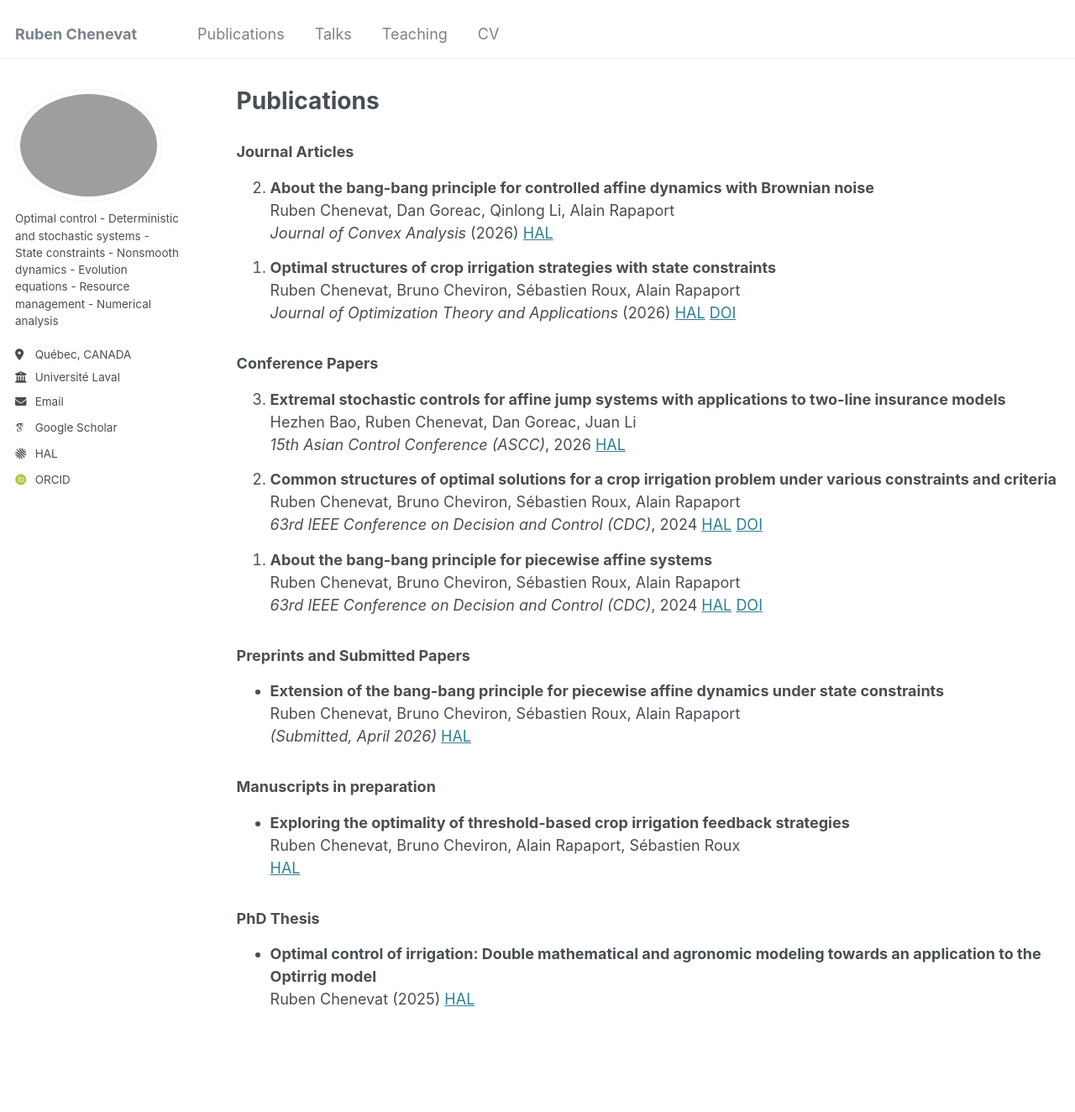
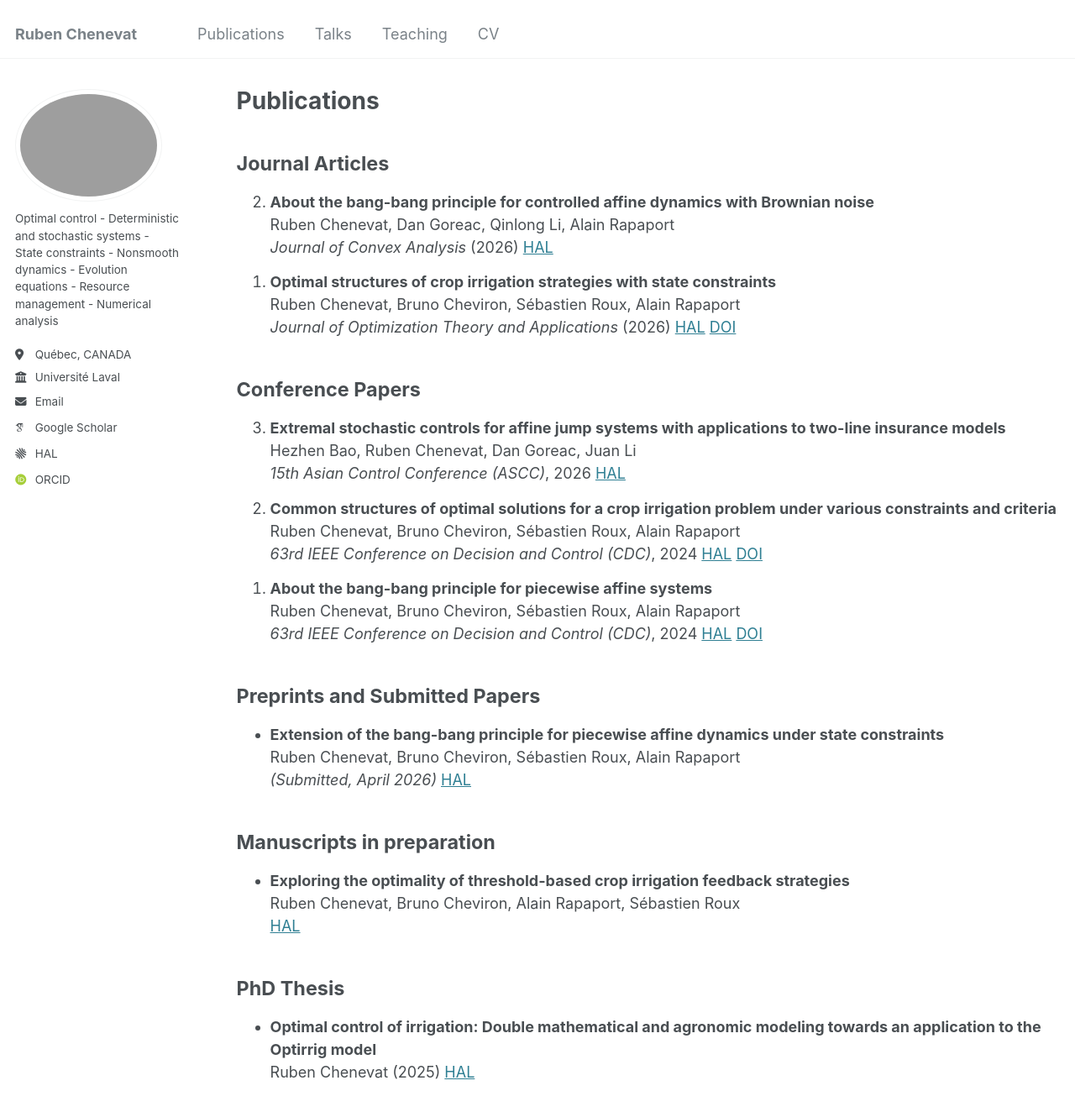
Before and after one commit to rubenchenevat/rubenchenevat.github.io, a Jekyll site: the page built from _pages/publications.html, in a window 1280 px wide and 1400 px high. Shown: the top 1324 px of the window at 84% size. Built offline with Jekyll 4.4.1, drawn with Linux system fonts in a browser that asks for light colours; some web fonts are replaced.

Commit message:
Update publications.html

```diff
--- a/_pages/publications.html
+++ b/_pages/publications.html
@@ -35,6 +35,10 @@ author_profile: true
  -->
 
 <style>
+h3 {
+    font-size: 1.3em;
+}
+
 .publication-details {
     margin-bottom: 0.8em;
 }
```
